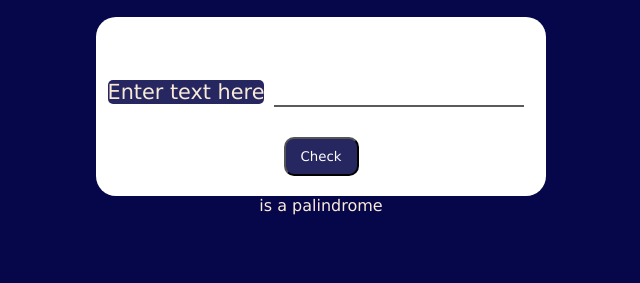
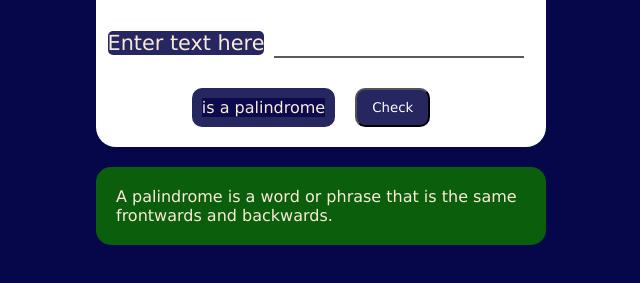
Before and after one commit to Lor1138/palindrome, a plain HTML site: page index.html in a window 1280 px wide. Both pictures are taken after a click on the button "Check". Shown: the part 337-620 px from the top of the page, without its empty margins (319-959 px from the left). Drawn offline with Linux system fonts and the light colour scheme.

Commit message:
added features

```diff
--- a/index.html
+++ b/index.html
@@ -12,13 +12,12 @@
         <div id="palindrome-main">
             <label for="text-input" id="label">Enter text here</label>
                 <input type="text" id="text-input">
-                <p id="result hidden"></p>
+                <div class="result-msg hidden" id="result"></div>
             <button id="check-btn">Check</button>
         </div>
-        <div id="result">
-            <p id="result-definition">A palindrome is a word or phrase that
-                is the same frontwards and backwards.
-            </p>
+        <div id="definition-div">
+            A palindrome is a word or phrase that
+            is the same frontwards and backwards.
         </div>
 
     </div>
--- a/palindrome.js
+++ b/palindrome.js
@@ -2,7 +2,8 @@
 const inputContainer = document.querySelector("#palindrome-main");
 const inputWord = document.querySelector("#text-input");
 const checkButton = document.querySelector("#check-btn");
-const definitionOutput = document.querySelector("#result")
+const definitionOutput = document.querySelector("#result");
+const hiddenDiv = document.getElementsByClassName("result-msg")
 
 
 const isPalindrome = (input) => {
@@ -20,9 +21,10 @@ const isPalindrome = (input) => {
 
   //check if palindrome
   if (messagedInput !== reversedInput) {
-    result.textContent = `${input} is not a palindrome`
+    definitionOutput.innerHTML = `<p><strong>${input}</strong> is not a palindrome</p>`
+    hiddenDiv.classList.remove('hidden');
   } else {
-    result.textContent = `${input} is a palindrome`
+    definitionOutput.innerHTML = `<p><strong>${input}</strong> is a palindrome</p>`
    }
 
 }
--- a/styles.css
+++ b/styles.css
@@ -67,10 +67,15 @@
     border-radius: 5px;
 }
 
-#result-definition {
+#definition-div {
     width: 450px;
     padding: 20px 20px;
     margin: 20px;
     background-color: rgb(11, 94, 11);
     border-radius: 15px;
 }
+
+.result-msg {
+    padding: 10px 10px;
+    border-radius: 10px;
+}
```
